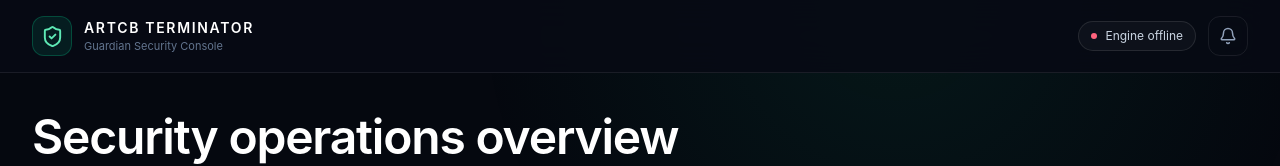
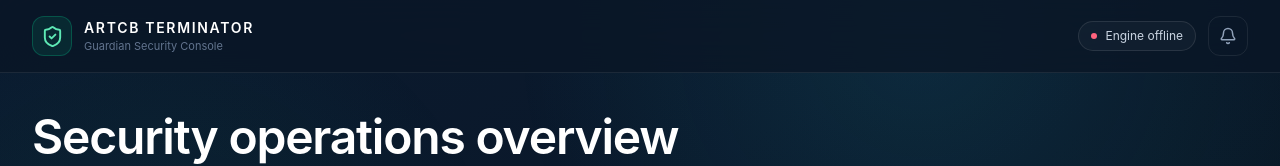
Before and after one commit to vgactech/ARTCB-TERMINATOR, a React (Vite) app in the folder frontend/: page / in a window 1280 px wide. Shown: the top 166 px of the page. Built offline with nearby package versions, Linux system fonts and the light colour scheme; no server answers.

Commit message:
style(frontend): replace black background with navy gradient

```diff
--- a/frontend/index.html
+++ b/frontend/index.html
@@ -4,7 +4,7 @@
     <meta charset="UTF-8" />
     <link rel="icon" type="image/svg+xml" href="/favicon.svg" />
     <meta name="viewport" content="width=device-width, initial-scale=1.0" />
-    <meta name="theme-color" content="#05080f" />
+    <meta name="theme-color" content="#0b1b30" />
     <meta name="description" content="ARTCB TERMINATOR Guardian Security Console" />
     <title>ARTCB TERMINATOR | Guardian Console</title>
   </head>
--- a/frontend/src/App.tsx
+++ b/frontend/src/App.tsx
@@ -71,9 +71,9 @@ function App() {
   ]
 
   return (
-    <main className="min-h-screen overflow-x-hidden bg-[#05080f] text-slate-100">
-      <div className="pointer-events-none fixed inset-0 bg-[radial-gradient(circle_at_70%_0%,rgba(16,185,129,0.09),transparent_35%)]" />
-      <header className="relative border-b border-white/8 bg-[#070b14]/90 backdrop-blur-xl">
+    <main className="min-h-screen overflow-x-hidden bg-[linear-gradient(145deg,#0b1b30_0%,#0a1728_45%,#092526_100%)] text-slate-100">
+      <div className="pointer-events-none fixed inset-0 bg-[radial-gradient(circle_at_72%_5%,rgba(34,211,238,0.1),transparent_34%),radial-gradient(circle_at_12%_42%,rgba(16,185,129,0.08),transparent_30%)]" />
+      <header className="relative border-b border-white/8 bg-[#0a1627]/82 backdrop-blur-xl">
         <div className="mx-auto flex h-18 max-w-7xl items-center justify-between px-5 lg:px-8">
           <div className="flex items-center gap-3">
             <div className="flex size-10 items-center justify-center rounded-xl border border-emerald-400/25 bg-emerald-400/10 text-emerald-300"><ShieldCheck size={23} aria-hidden="true" /></div>
```
